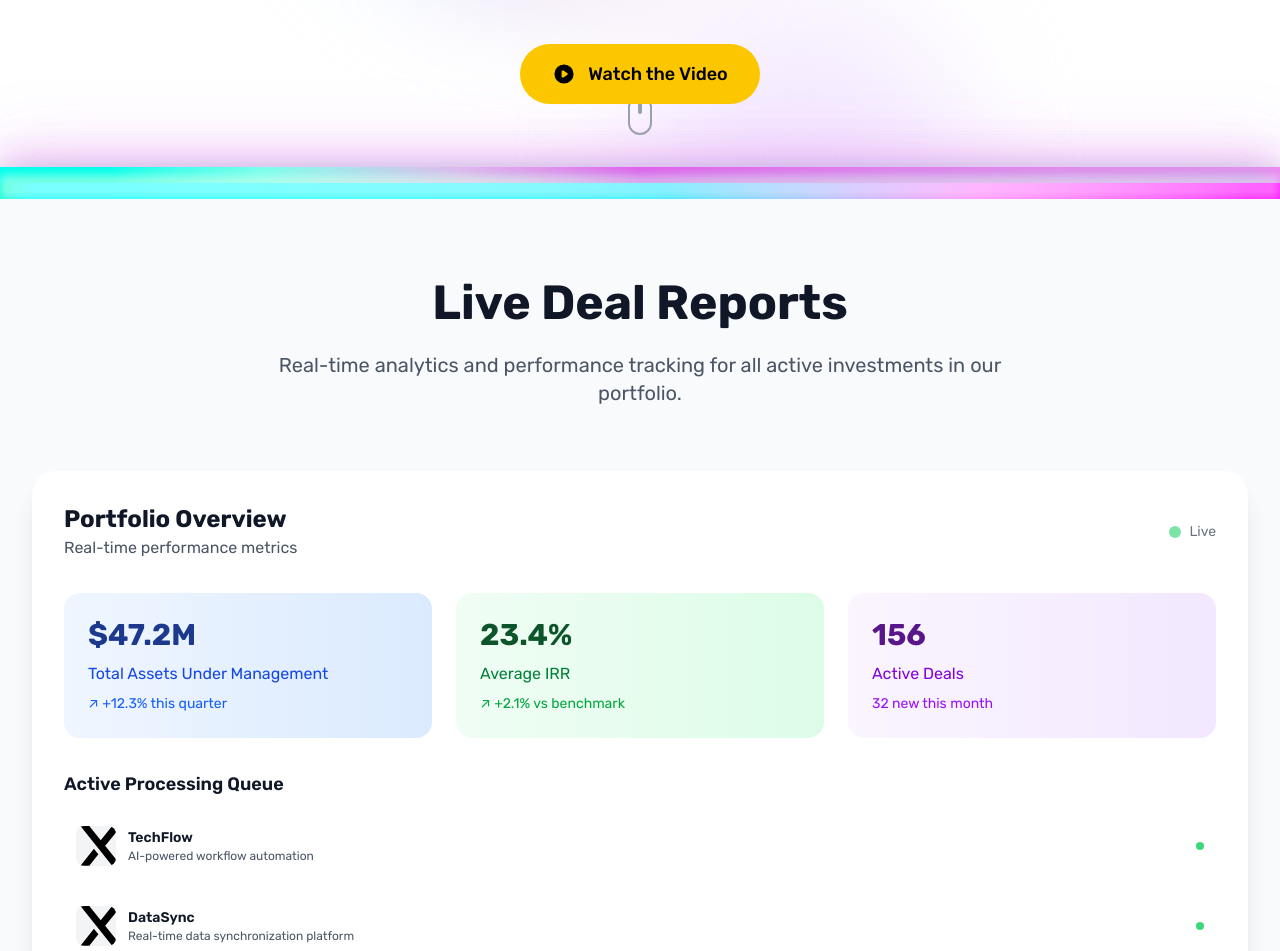
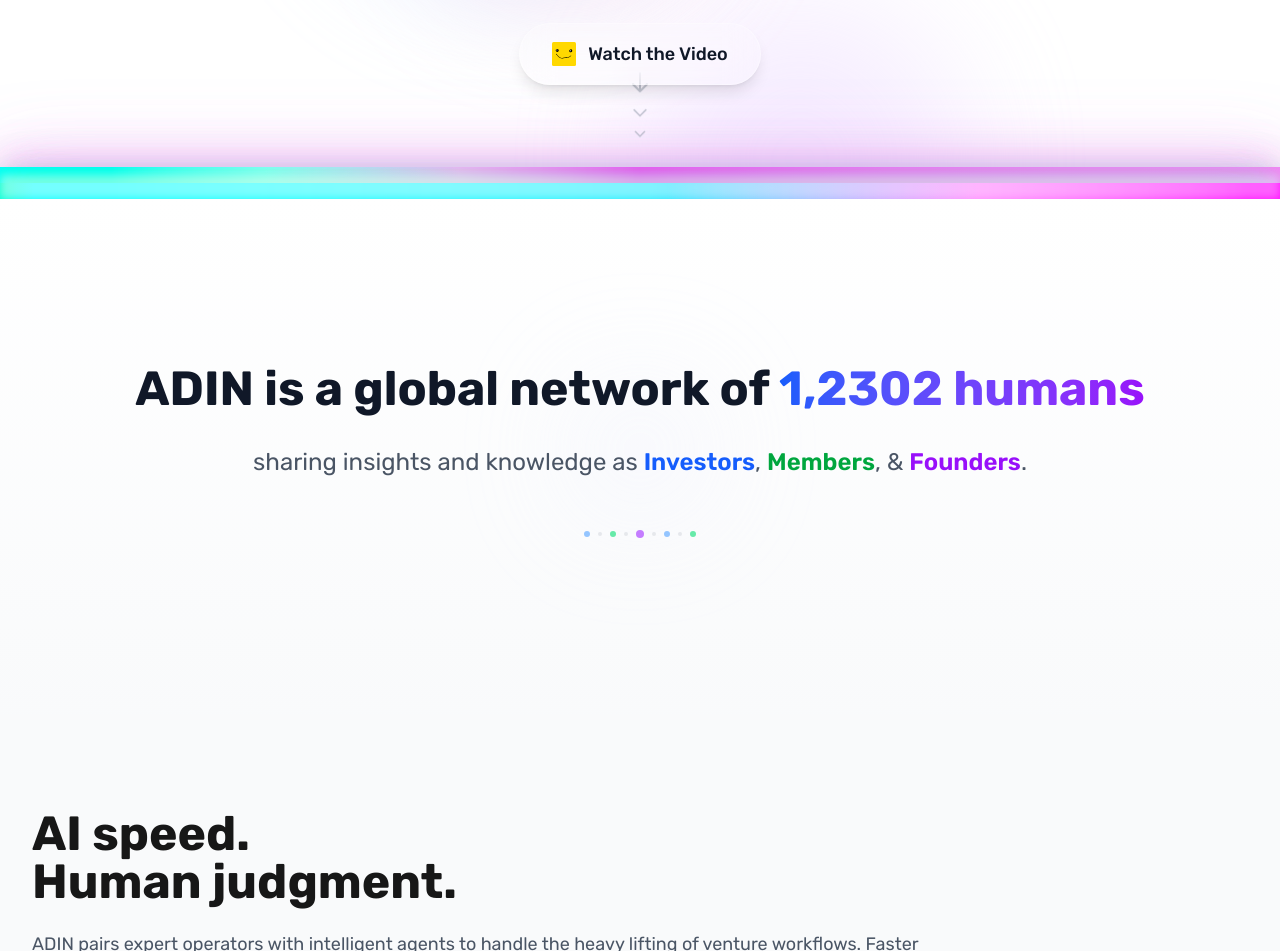
Before and after one commit to anand-ts/adin-landing-page-new, a Next.js app: page / in a window 1280 px wide. Shown: the part 681-1632 px from the top of the page. Built offline with nearby package versions, Linux system fonts and the light colour scheme.

Commit message:
fix: about page polishes

```diff
--- a/src/app/investors/page.tsx
+++ b/src/app/investors/page.tsx
@@ -1,22 +1,17 @@
-'use client'
-
-import { useEffect } from "react";
 import Image from 'next/image';
 import InvestorHero from "@/components/investors/InvestorHero";
 import BeMoreThanInvestor from "@/components/investors/BeMoreThanInvestor";
 import MachineIntelligence from "@/components/investors/MachineIntelligence";
 import UnifiedFAQ from "@/components/shared/UnifiedFAQ";
 import UnifiedCTA from "@/components/shared/UnifiedCTA";
-import { motion } from "framer-motion";
+import { Metadata } from 'next';
+
+export const metadata: Metadata = {
+  title: "Investors - ADIN",
+  description: "AI Will be the Best Investor. ADIN and its agents automate venture, from diligence to making investment decisions, with deals sourced by investors and the ADIN member network.",
+};
 
 export default function InvestorsPage() {
-  useEffect(() => {
-    document.title = "Investors - ADIN";
-    const metaDescription = document.querySelector('meta[name="description"]');
-    if (metaDescription) {
-      metaDescription.setAttribute('content', 'AI Will be the Best Investor. ADIN and its agents automate venture, from diligence to making investment decisions, with deals sourced by investors and the ADIN member network.');
-    }
-  }, []);
   return (
     <main className="relative min-h-screen bg-white">
       {/* Enhanced LED Strip Effects */}
@@ -74,12 +69,7 @@
 
               {/* Right Column - SVG Images */}
               <div className="relative flex justify-center lg:justify-end">
-                <motion.div
-                  className="relative w-full max-w-lg h-96"
-                  initial={{ opacity: 0, y: 40, filter: "blur(8px)" }}
-                  animate={{ opacity: 1, y: 0, filter: "blur(0px)" }}
-                  transition={{ duration: 1.2, delay: 0.4, ease: [0.25, 0.1, 0.25, 1], filter: { duration: 0.9 } }}
-                >
+                <div className="relative w-full max-w-lg h-96">
                   {/* Lane AI Card - Background */}
                   <div className="absolute top-0 left-0 w-72 h-52 z-10">
                     <Image
@@ -99,7 +89,7 @@
                       className="object-contain"
                     />
                   </div>
-                </motion.div>
+                </div>
               </div>
             </div>
           </div>
--- a/src/app/page.tsx
+++ b/src/app/page.tsx
@@ -1,5 +1,4 @@
 import HeroSection from "@/components/hero/HeroSection";
-import LiveReports from "@/components/reports/LiveReports";
 import NetworkStats from "@/components/sections/NetworkStats";
 import AISpeedSection from "@/components/sections/AISpeedSection";
 import InvestmentPhilosophy from "@/components/sections/InvestmentPhilosophy";
@@ -11,9 +10,6 @@
     <main className="relative">
       {/* Hero Section */}
       <HeroSection />
-
-      {/* Live Reports Sidebar */}
-      <LiveReports />
 
       {/* Network Stats */}
       <NetworkStats />
--- a/src/components/hero/HeroSection.tsx
+++ b/src/components/hero/HeroSection.tsx
@@ -43,9 +43,7 @@
             animate={{ opacity: 1 }}
             transition={{ duration: 0.4, ease: "easeInOut" }}
           >
-            Adin is a next-generation VC firm using AI to speed up deal-flow analysis,
-            <br />
-            focusing on Seed Rounds to Series-A.
+            ADIN backs teams building the future of the internet focusing on Seed Rounds to Series-A
           </motion.p>
 
           {/* CTA Button */}
@@ -99,16 +97,69 @@
         }}
       />
 
-      {/* Scroll Indicator */}
+      {/* Scroll Indicator - Modern Arrow Animation */}
       <motion.div
         className="absolute bottom-16 left-1/2 transform -translate-x-1/2"
         initial={{ opacity: 0 }}
         animate={{ opacity: 1 }}
         transition={{ duration: 0.4, ease: "easeInOut" }}
       >
-        <div className="w-6 h-10 border-2 border-gray-400 rounded-full flex justify-center">
-          <div className="w-1 h-3 bg-gray-400 rounded-full mt-2 animate-bounce"></div>
-        </div>
+        <motion.div
+          className="flex flex-col items-center space-y-2"
+          animate={{ y: [0, 8, 0] }}
+          transition={{
+            duration: 2,
+            repeat: Infinity,
+            ease: "easeInOut"
+          }}
+        >
+          {/* Triple stacked arrows */}
+          <motion.svg
+            className="w-6 h-6 text-gray-400"
+            fill="none"
+            stroke="currentColor"
+            viewBox="0 0 24 24"
+            animate={{ opacity: [0.3, 1, 0.3] }}
+            transition={{
+              duration: 2,
+              repeat: Infinity,
+              ease: "easeInOut",
+              delay: 0
+            }}
+          >
+            <path strokeLinecap="round" strokeLinejoin="round" strokeWidth={2} d="M19 14l-7 7m0 0l-7-7m7 7V3" />
+          </motion.svg>
+          <motion.svg
+            className="w-5 h-5 text-gray-400 -mt-1"
+            fill="none"
+            stroke="currentColor"
+            viewBox="0 0 24 24"
+            animate={{ opacity: [0.3, 1, 0.3] }}
+            transition={{
+              duration: 2,
+              repeat: Infinity,
+              ease: "easeInOut",
+              delay: 0.3
+            }}
+          >
+            <path strokeLinecap="round" strokeLinejoin="round" strokeWidth={2} d="M19 14l-7 7m0 0l-7-7" />
+          </motion.svg>
+          <motion.svg
+            className="w-4 h-4 text-gray-400 -mt-1"
+            fill="none"
+            stroke="currentColor"
+            viewBox="0 0 24 24"
+            animate={{ opacity: [0.3, 1, 0.3] }}
+            transition={{
+              duration: 2,
+              repeat: Infinity,
+              ease: "easeInOut",
+              delay: 0.6
+            }}
+          >
+            <path strokeLinecap="round" strokeLinejoin="round" strokeWidth={2} d="M19 14l-7 7m0 0l-7-7" />
+          </motion.svg>
+        </motion.div>
       </motion.div>
     </section>
   )
--- a/src/components/hero/VideoButton.tsx
+++ b/src/components/hero/VideoButton.tsx
@@ -1,32 +1,34 @@
 'use client'
 
 import { motion } from 'framer-motion'
+import Image from 'next/image'
 
 const VideoButton = () => {
+  const handleVideoClick = () => {
+    window.open('https://www.linkedin.com/posts/tributelabs_ai-venturecapital-startups-activity-7354245253735800835-3Xc7?utm_source=share&utm_medium=member_desktop&rcm=ACoAADK1bBEBtMlrwXDJzwgmWJYZydQ3erBwtaY', '_blank')
+  }
+
   return (
     <motion.button
-      className="inline-flex items-center space-x-3 bg-yellow-400 hover:bg-yellow-500 text-black font-medium px-8 py-4 rounded-full transition-all duration-300 text-lg"
+      className="inline-flex items-center space-x-3 bg-white/20 backdrop-blur-lg border border-white/30 text-gray-900 font-medium px-8 py-4 rounded-full transition-all duration-300 text-lg shadow-lg hover:bg-white/30 hover:border-white/40"
       initial={{ opacity: 0, y: 20 }}
       animate={{ opacity: 1, y: 0 }}
       transition={{ duration: 0.8, ease: "easeOut" }}
       whileHover={{
-        backgroundColor: '#fbbf24',
-        boxShadow: '0 10px 25px rgba(251, 191, 36, 0.3)',
+        scale: 1.05,
+        boxShadow: '0 20px 40px rgba(255, 255, 255, 0.1)',
         transition: { duration: 0.3 }
       }}
       whileTap={{ scale: 0.98 }}
+      onClick={handleVideoClick}
     >
-      <svg
+      <Image
+        src="/how_to_earn.svg"
+        alt="How to Earn"
+        width={24}
+        height={24}
         className="w-6 h-6"
-        fill="currentColor"
-        viewBox="0 0 20 20"
-      >
-        <path
-          fillRule="evenodd"
-          d="M10 18a8 8 0 100-16 8 8 0 000 16zM9.555 7.168A1 1 0 008 8v4a1 1 0 001.555.832l3-2a1 1 0 000-1.664l-3-2z"
-          clipRule="evenodd"
-        />
-      </svg>
+      />
       <span>
         Watch the Video
       </span>
--- a/src/components/layout/ClientLayout.tsx
+++ b/src/components/layout/ClientLayout.tsx
@@ -13,7 +13,7 @@
   const pathname = usePathname()
 
   return (
-    <AnimatePresence mode="wait" initial={true}>
+    <AnimatePresence mode="wait">
       <PageTransition key={pathname}>
         {children}
       </PageTransition>
--- a/src/components/reports/LiveReports.tsx
+++ /dev/null
@@ -1,111 +0,0 @@
-'use client'
-
-import { motion } from 'framer-motion'
-import { useInView } from 'framer-motion'
-import { useRef } from 'react'
-import CompanyCard from './CompanyCard'
-
-const companies = [
-  { name: 'TechFlow', description: 'AI-powered workflow automation', logo: '/next.svg' },
-  { name: 'DataSync', description: 'Real-time data synchronization platform', logo: '/next.svg' },
-  { name: 'CloudVault', description: 'Secure cloud storage solutions', logo: '/next.svg' },
-  { name: 'NetCore', description: 'Network infrastructure management', logo: '/next.svg' },
-  { name: 'ByteStream', description: 'High-performance data streaming', logo: '/next.svg' },
-  { name: 'CodeBase', description: 'Developer collaboration tools', logo: '/next.svg' }
-]
-
-export default function LiveReports() {
-  const ref = useRef(null)
-  const isInView = useInView(ref, { once: true, margin: "-100px" })
-
-  return (
-    <section ref={ref} className="py-20 bg-gray-50">
-      <div className="max-w-7xl mx-auto px-4 sm:px-6 lg:px-8">
-        {/* Header */}
-        <motion.div
-          className="text-center mb-16"
-          initial={{ opacity: 0 }}
-          animate={isInView ? { opacity: 1 } : { opacity: 0 }}
-          transition={{ duration: 0.4, ease: "easeInOut" }}
-        >
-          <h2 className="text-4xl md:text-5xl font-bold text-gray-900 mb-6">
-            Live Deal Reports
-          </h2>
-          <p className="text-xl text-gray-600 max-w-3xl mx-auto">
-            Real-time analytics and performance tracking for all active investments in our portfolio.
-          </p>
-        </motion.div>
-
-        {/* Live Analytics Dashboard */}
-        <motion.div
-          className="bg-white rounded-3xl shadow-xl p-8 mb-12"
-          initial={{ opacity: 0 }}
-          animate={isInView ? { opacity: 1 } : { opacity: 0 }}
-          transition={{ duration: 0.4, ease: "easeInOut" }}
-        >
-          <div className="flex items-center justify-between mb-8">
-            <div>
-              <h3 className="text-2xl font-bold text-gray-900">Portfolio Overview</h3>
-              <p className="text-gray-600">Real-time performance metrics</p>
-            </div>
-            <div className="flex items-center space-x-2">
-              <div className="w-3 h-3 bg-green-500 rounded-full animate-pulse"></div>
-              <span className="text-sm text-gray-500">Live</span>
-            </div>
-          </div>
-
-          {/* Metrics Grid */}
-          <div className="grid grid-cols-1 md:grid-cols-3 gap-6 mb-8">
-            <div className="bg-gradient-to-r from-blue-50 to-blue-100 rounded-2xl p-6">
-              <div className="text-3xl font-bold text-blue-900 mb-2">$47.2M</div>
-              <div className="text-blue-700">Total Assets Under Management</div>
-              <div className="text-sm text-blue-600 mt-2">↗ +12.3% this quarter</div>
-            </div>
-            <div className="bg-gradient-to-r from-green-50 to-green-100 rounded-2xl p-6">
-              <div className="text-3xl font-bold text-green-900 mb-2">23.4%</div>
-              <div className="text-green-700">Average IRR</div>
-              <div className="text-sm text-green-600 mt-2">↗ +2.1% vs benchmark</div>
-            </div>
-            <div className="bg-gradient-to-r from-purple-50 to-purple-100 rounded-2xl p-6">
-              <div className="text-3xl font-bold text-purple-900 mb-2">156</div>
-              <div className="text-purple-700">Active Deals</div>
-              <div className="text-sm text-purple-600 mt-2">32 new this month</div>
-            </div>
-          </div>
-
-          {/* Company Cards */}
-          <div className="space-y-4">
-            <h4 className="text-lg font-semibold text-gray-900 mb-4">Active Processing Queue</h4>
-            {companies.map((company, index) => (
-              <CompanyCard
-                key={company.name}
-                name={company.name}
-                description={company.description}
-                logo={company.logo}
-                delay={index}
-              />
-            ))}
-          </div>
-        </motion.div>
-
-        {/* CTA Section */}
-        <motion.div
-          className="text-center"
-          initial={{ opacity: 0 }}
-          animate={isInView ? { opacity: 1 } : { opacity: 0 }}
-          transition={{ duration: 0.4, ease: "easeInOut" }}
-        >
-          <h3 className="text-2xl font-bold text-gray-900 mb-4">
-            Want access to detailed analytics?
-          </h3>
-          <p className="text-gray-600 mb-8">
-            Join our investor network to get comprehensive deal reports and portfolio insights.
-          </p>
-          <button className="bg-blue-600 hover:bg-blue-700 text-white font-semibold px-8 py-3 rounded-full transition-colors duration-300">
-            Request Access
-          </button>
-        </motion.div>
-      </div>
-    </section>
-  )
-}
--- a/src/components/sections/AISpeedSection.tsx
+++ b/src/components/sections/AISpeedSection.tsx
@@ -15,7 +15,7 @@
       <div className="max-w-7xl mx-auto">
         {/* Header Section */}
         <motion.div
-          className="text-center mb-16"
+          className="text-left mb-16 max-w-4xl"
           initial={{ opacity: 0 }}
           animate={inView ? { opacity: 1 } : { opacity: 0 }}
           transition={{ duration: 0.4, ease: "easeInOut" }}
@@ -26,7 +26,7 @@
             Human judgment.
           </h2>
 
-          <p className="text-gray-600 mb-8 text-lg leading-relaxed max-w-3xl mx-auto">
+          <p className="text-gray-600 mb-8 text-lg leading-relaxed">
             ADIN pairs expert operators with intelligent agents to handle the heavy lifting of venture workflows. Faster
             analysis, tighter feedback loops, and more space for high-conviction bets.
           </p>
--- a/src/components/sections/NetworkStats.tsx
+++ b/src/components/sections/NetworkStats.tsx
@@ -10,37 +10,57 @@
   })
 
   return (
-    <section ref={ref} className="py-24 px-4 sm:px-6 lg:px-8">
-      <div className="max-w-5xl mx-auto text-center">
-        {/* Network Stats */}
+    <section ref={ref} className="pt-32 pb-16 px-4 sm:px-6 lg:px-8 bg-gradient-to-b from-white to-gray-50">
+      <div className="max-w-6xl mx-auto">
+        {/* Bold Network Statement - Centerpiece */}
         <motion.div
-          className="mb-16"
-          initial={{ opacity: 0 }}
-          animate={inView ? { opacity: 1 } : { opacity: 0 }}
-          transition={{ duration: 0.4, ease: "easeInOut" }}
+          className="text-center mb-20"
+          initial={{ opacity: 0, y: 30 }}
+          animate={inView ? { opacity: 1, y: 0 } : { opacity: 0, y: 30 }}
+          transition={{ duration: 0.6, ease: "easeOut" }}
         >
-          <p className="text-xl md:text-2xl text-gray-600 leading-relaxed">
+          {/* Main Statement */}
+          <div className="relative">
+            {/* Background decorative element */}
+            <div className="absolute inset-0 flex items-center justify-center">
+              <div className="w-32 h-32 bg-gradient-to-br from-blue-100 to-purple-100 rounded-full blur-3xl opacity-30"></div>
+            </div>
+
+            {/* Text Content */}
+            <div className="relative z-10 py-8">
+              <h2 className="text-3xl md:text-4xl lg:text-5xl font-bold text-gray-900 leading-tight mb-6">
                 ADIN is a global network of{" "}
-            <span className="font-bold text-gray-900 text-2xl md:text-3xl">
+                <span className="bg-gradient-to-r from-blue-600 to-purple-600 bg-clip-text text-transparent">
                   1,2302 humans
                 </span>
-            <br />
-            sharing insights and knowledge as Investors,
-            <br />
-            Members, & Founders.
+              </h2>
+
+              <p className="text-xl md:text-2xl text-gray-600 leading-relaxed max-w-4xl mx-auto mb-12">
+                sharing insights and knowledge as{" "}
+                <span className="font-semibold text-blue-600">Investors</span>,{" "}
+                <span className="font-semibold text-green-600">Members</span>, &{" "}
+                <span className="font-semibold text-purple-600">Founders</span>.
               </p>
 
-          {/* Progress dots */}
+              {/* Bottom dot border */}
               <motion.div
                 className="flex justify-center items-center space-x-2 mt-8"
-            initial={{ opacity: 0 }}
-            animate={inView ? { opacity: 1 } : { opacity: 0 }}
-            transition={{ duration: 0.4, ease: "easeInOut" }}
+                initial={{ opacity: 0, y: 10 }}
+                animate={inView ? { opacity: 1, y: 0 } : { opacity: 0, y: 10 }}
+                transition={{ duration: 0.6, ease: "easeOut", delay: 0.4 }}
               >
-            <div className="w-3 h-3 bg-primary rounded-full" />
-            <div className="w-3 h-3 bg-gray-300 rounded-full" />
-            <div className="w-3 h-3 bg-gray-300 rounded-full" />
+                <div className="w-1.5 h-1.5 bg-blue-400 rounded-full opacity-60"></div>
+                <div className="w-1 h-1 bg-gray-300 rounded-full opacity-50"></div>
+                <div className="w-1.5 h-1.5 bg-green-400 rounded-full opacity-60"></div>
+                <div className="w-1 h-1 bg-gray-300 rounded-full opacity-50"></div>
+                <div className="w-2 h-2 bg-purple-500 rounded-full opacity-70"></div>
+                <div className="w-1 h-1 bg-gray-300 rounded-full opacity-50"></div>
+                <div className="w-1.5 h-1.5 bg-blue-400 rounded-full opacity-60"></div>
+                <div className="w-1 h-1 bg-gray-300 rounded-full opacity-50"></div>
+                <div className="w-1.5 h-1.5 bg-green-400 rounded-full opacity-60"></div>
               </motion.div>
+            </div>
+          </div>
         </motion.div>
       </div>
     </section>
```
Lines whose indentation alone changed are shown as unchanged.
